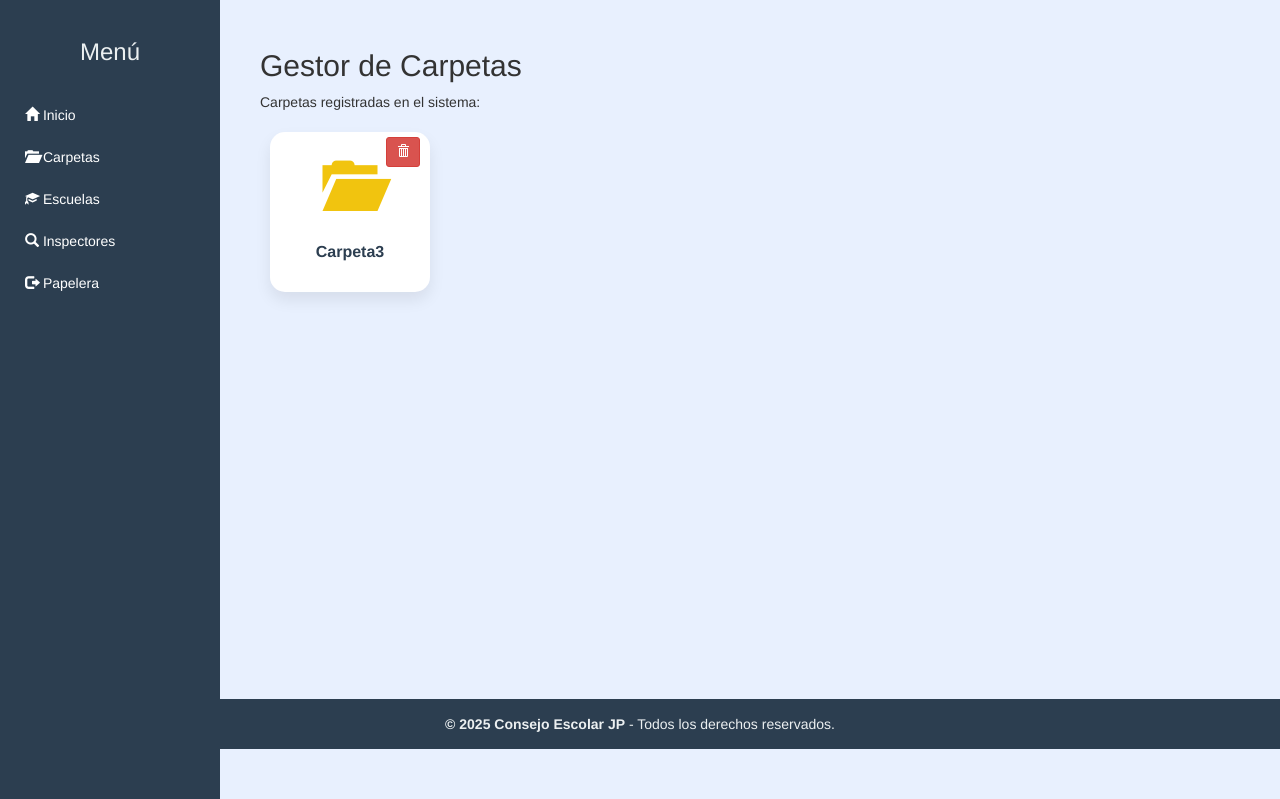
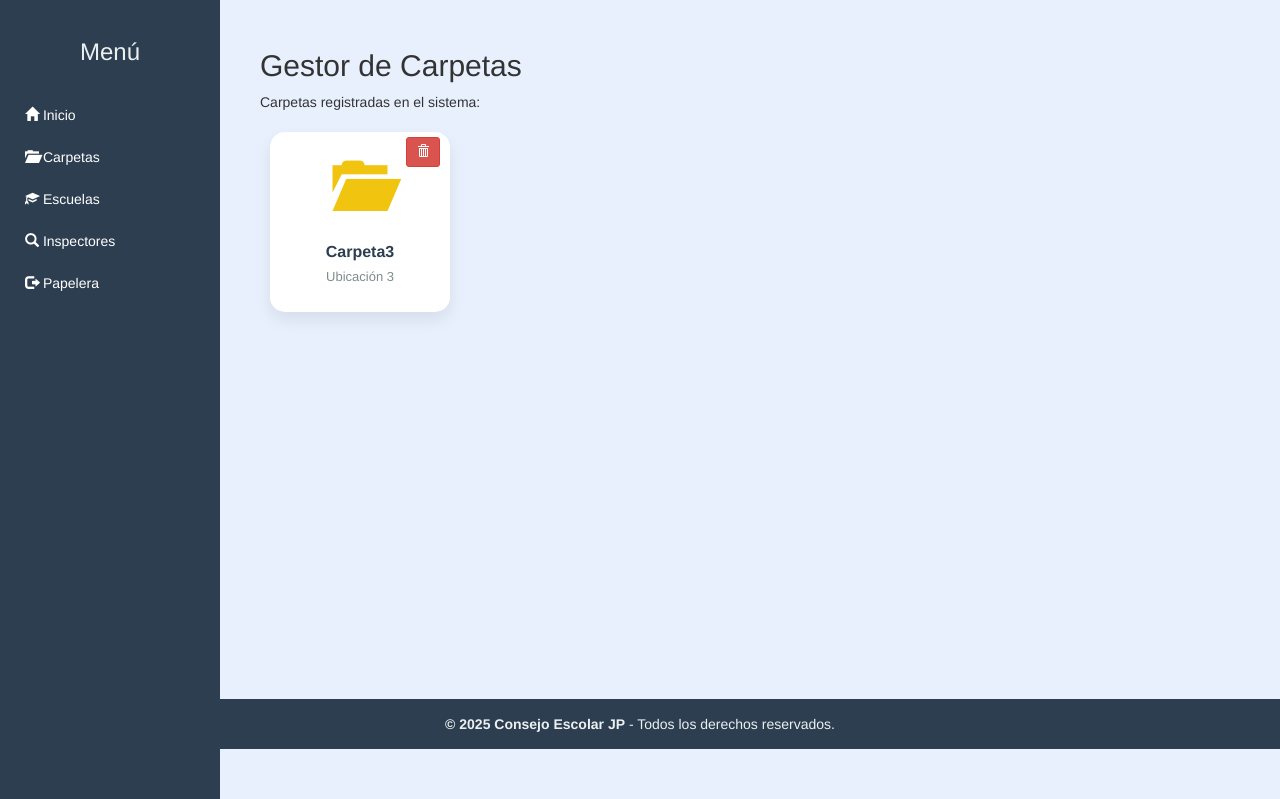
Before and after one commit to Jean-Pierre001/Proyecto_ConsejoEscuela, a PHP site: page /folders.php in a window 1280 px wide. Shown: the part 51-850 px from the top of the page. Run offline with PHP 8.4, Linux system fonts and the light colour scheme; data comes from the database, SQL or seed files in the repository; data that the repository does not hold is empty; some libraries are stand-ins or nearby versions.

```diff
--- a/folders.php
+++ b/folders.php
@@ -27,8 +27,8 @@
 
     .folder-card {
       background: #ffffff;
-      width: 160px;
-      height: 160px;
+      width: 180px;
+      height: 180px;
       border-radius: 15px;
       box-shadow: 0 8px 16px rgba(0,0,0,0.08);
       transition: all 0.3s ease;
@@ -63,6 +63,12 @@
       position: absolute;
       top: 5px;
       right: 10px;
+    }
+    .folder-location {
+      font-size: 13px;
+      color: #7f8c8d;
+      margin-top: 5px;
+      word-break: break-word;
     }
   </style>
 </head>
@@ -100,9 +106,10 @@
                 <span class="glyphicon glyphicon-folder-open"></span>
               </div>
               <div class="folder-name">' . htmlspecialchars($folder_name) . '</div>
+              <div class="folder-location">' . htmlspecialchars($folder['location']) . '</div>
             </a>
             <form method="POST" action="delete_folder.php" onsubmit="return confirm(\'¿Eliminar carpeta ' . addslashes(htmlspecialchars($folder_name)) . '?\');" class="delete-button">
-              <input type="hidden" name="folder_id" value="<?= $folder_id ?>">
+              <input type="hidden" name="folder_id" value="' . $folder_id . '">
               <button type="submit" class="btn btn-danger btn-sm">
                 <span class="glyphicon glyphicon-trash"></span>
               </button>
```
Also changed, not shown: trash.php (+13 -6 lines).
